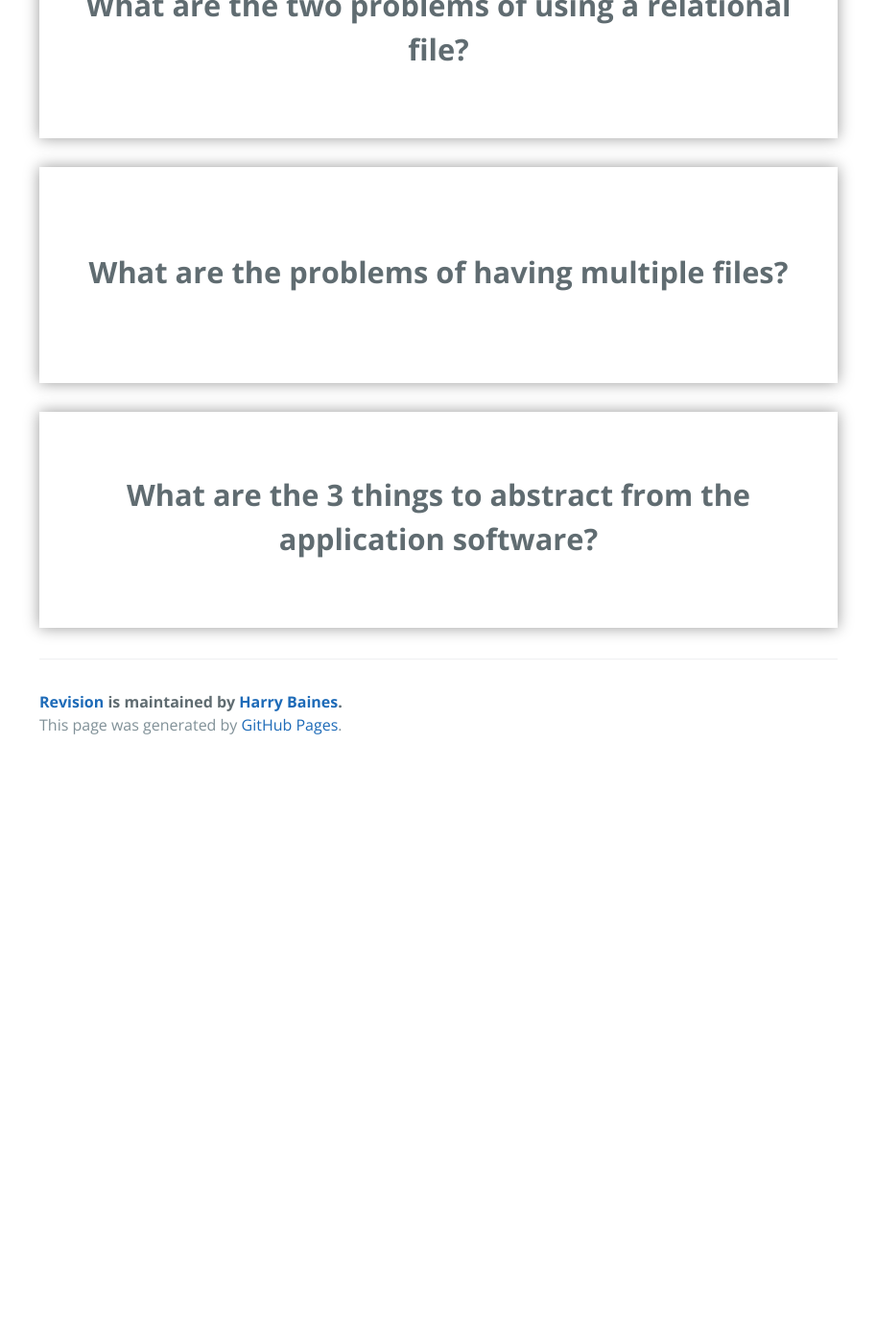
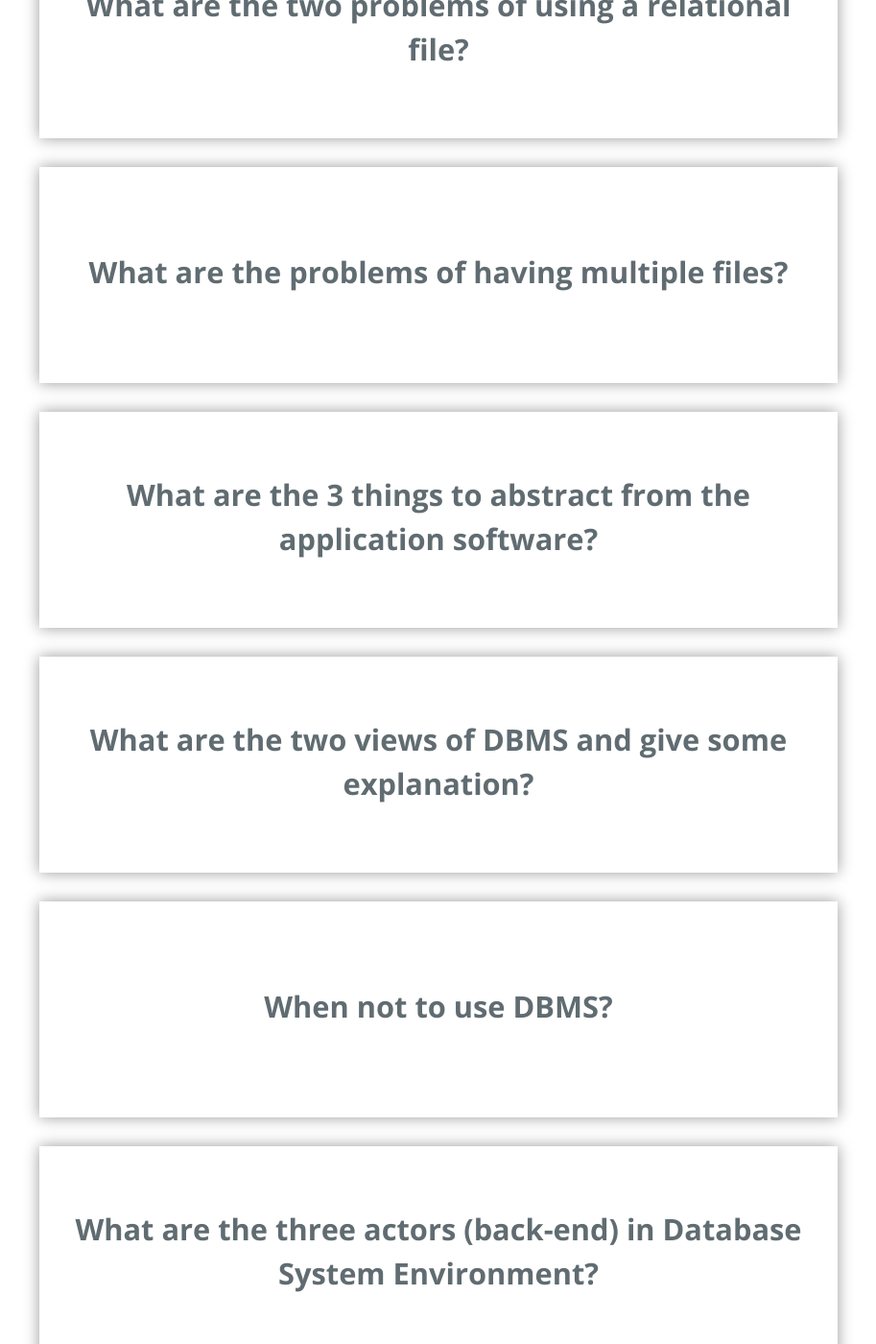
Before and after one commit to harryb0905/Exam-Revision, a Jekyll site: the page built from _topics/SCC.201/Why Databases.html, in a window 1280 px wide and 1400 px high, scrolled down 474 px. Shown: the whole window at 96% size, without its empty margins (183-1096 px from the left). Built offline with Jekyll 4.4.1, drawn with Linux system fonts in a browser that asks for light colours; before the commit the page ends 1273 px from its top, so only the background shows below that.

Commit message:
Completed lecture 1 & 2 for 201

```diff
--- a/_data/questions/SCC.201.yml
+++ b/_data/questions/SCC.201.yml
@@ -1,3 +1,4 @@
+# 1. Why databases
 - module: SCC201
   topic: Why Databases
   question: What are the two problems of using a relational file?
@@ -6,13 +7,65 @@
 - module: SCC201
   topic: Why Databases
   question: What are the problems of having multiple files?
-  answer: 1) More files to maintain. 2) Performance penalty accessing multiple files. 3) Danger of data duplication. 4) adding/deleting records is a problem but not reading.
+  answer: 1) More files to maintain. <br> 2) Performance penalty accessing multiple files. <br> 3) Danger of data duplication. <br> 4) Adding/deleting records is a problem but not reading.
 
 - module: SCC201
   topic: Why Databases
   question: What are the 3 things to abstract from the application software?
   answer: Data structure, data values, data access.
 
+- module: SCC201
+  topic: Why Databases
+  question: What are the two views of DBMS and give some explanation?
+  answer: Logical view - as presented to applications. <br> Physical layout on backing store, manipulated by DBMS.
+
+- module: SCC201
+  topic: Why Databases
+  question: When not to use DBMS?
+  answer: 1) Database are simple and not expected to change. >br> 2) Stringent real-time requirements for some programs = DBMS overhead costs. <br> 3) Multiple-user access to data is not required.
+
+- module: SCC201
+  topic: Why Databases
+  question: What are the three actors (back-end) in Database System Environment?
+  answer: Database Administrator, Database Designers and Software Engineers.
+
+# 1. Relational Model
+- module: SCC201
+  topic: Relational Model
+  question: Define Relational Model?
+  answer: An attempt to describe data by its natural structure only.
+
+- module: SCC201
+  topic: Relational Model
+  question: What is atomic?
+  answer: Each value in domain is indivisable as far as relational model is concerned.
+
+- module: SCC201
+  topic: Relational Model
+  question: What is a Degree and give an example?
+  answer: The degree of a relation is the number of attributes n of its relation schema. <br> A relation schema for a relation of degree 4 (describing university students is LITTLE STUDENT (Name, Age, RegNum, Major)
+
+- module: SCC201
+  topic: Relational Model
+  question: What is a superkey?
+  answer: Subset of attributes is called a superkey. <br> All tuples in a relation are distinct - no tuples can have same combination.
+
+- module: SCC201
+  topic: Relational Model
+  question: Define Cadidate Key?
+  answer: If a relation schema has more than one key, each of the keys is called a canddate key.
+
+- module: SCC201
+  topic: Relational Model
+  question: Define Primary Key?
+  answer: a candidate key whose vlaues are used to identify tuples in a relation.
+
+- module: SCC201
+  topic: Relational Model
+  question: Define Foreign Key?
+  answer: A tuple in one relation refers to a tuple in another relation.
+
+# 1. Normalisation
 - module: SCC201
   topic: Normalisation
   question: What is the 1NF?
@@ -28,12 +81,8 @@
   question: What is the 3NF?
   answer: A relation is in first normal form if and only if the domain of each attribute contains only atomic (indivisible) values, and the value of each attribute contains only a single value from that domain.
 
+# 1. SQL
 - module: SCC201
   topic: SQL
   question: What does SQL stand for?
   answer: Structured Query Language
-
-- module: SCC201
-  topic: Relational Model
-  question: Define Relational Model?
-  answer: An attempt to describe data by its natural structure only.
```
